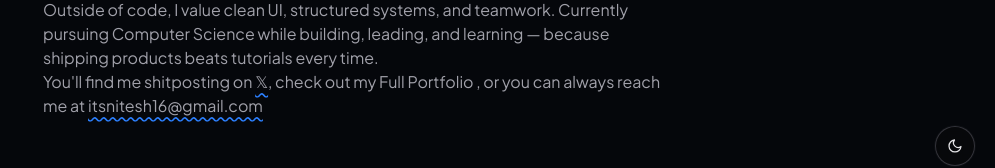
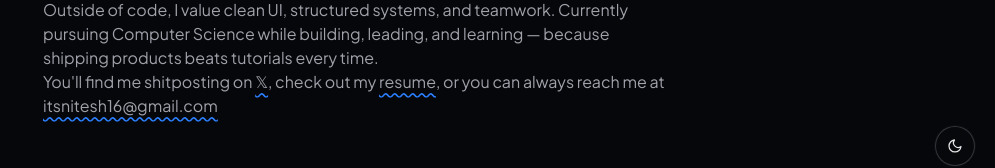
Before and after one commit to itsnitesh16/portfolio, a Next.js app: page / in a window 1280 px wide. Shown: the part 614-782 px from the top of the page, without its empty margins (285-1280 px from the left). Built offline with nearby package versions, Linux system fonts and the light colour scheme.

Commit message:
resume link added

```diff
--- a/components/HeaderSection.tsx
+++ b/components/HeaderSection.tsx
@@ -51,7 +51,14 @@ export default function HeaderSection() {
               𝕏
             </a>
             , check out my{" "}
-            Full Portfolio
+            <a
+              target="_blank"
+              rel="noreferrer"
+              className="underline decoration-blue-500 decoration-wavy underline-offset-4 transition-all duration-150 ease-[cubic-bezier(0.08,0.82,0.17,1)] hover:text-(--text-strong)"
+              href="https://docs.google.com/document/d/1LFVl_IrRZxqXgV9cbyeDEbggzYulihvNCi70rpzcG3M/edit?usp=sharing"
+            >
+              resume
+            </a>
             , or you can always reach me at{" "}
             <a
               target="_blank"
```
